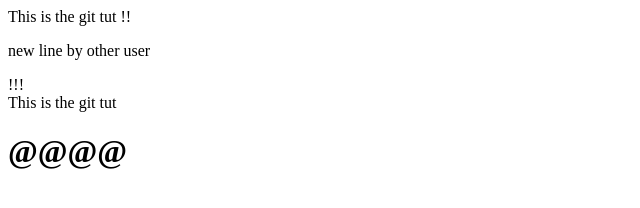
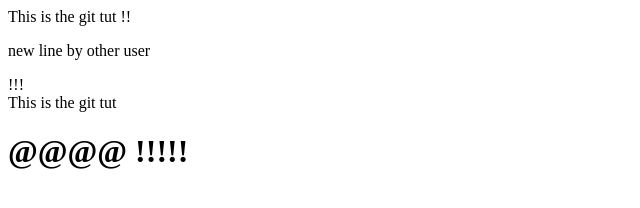
Before and after one commit to chani5606/ex04, a plain HTML site: page ex04/index.html in a window 1280 px wide. Shown: the full height of the page, 0-640 px from the left. Drawn offline with Linux system fonts and the light colour scheme.

Commit message:
small change

```diff
--- a/ex04/index.html
+++ b/ex04/index.html
@@ -10,6 +10,6 @@
     <p>new line by other user</p>
     <div>!!!</div>
     This is the git tut
-    <h1> @@@@</h1>
+    <h1> @@@@ !!!!!</h1>
 </body>
 </html>
```
